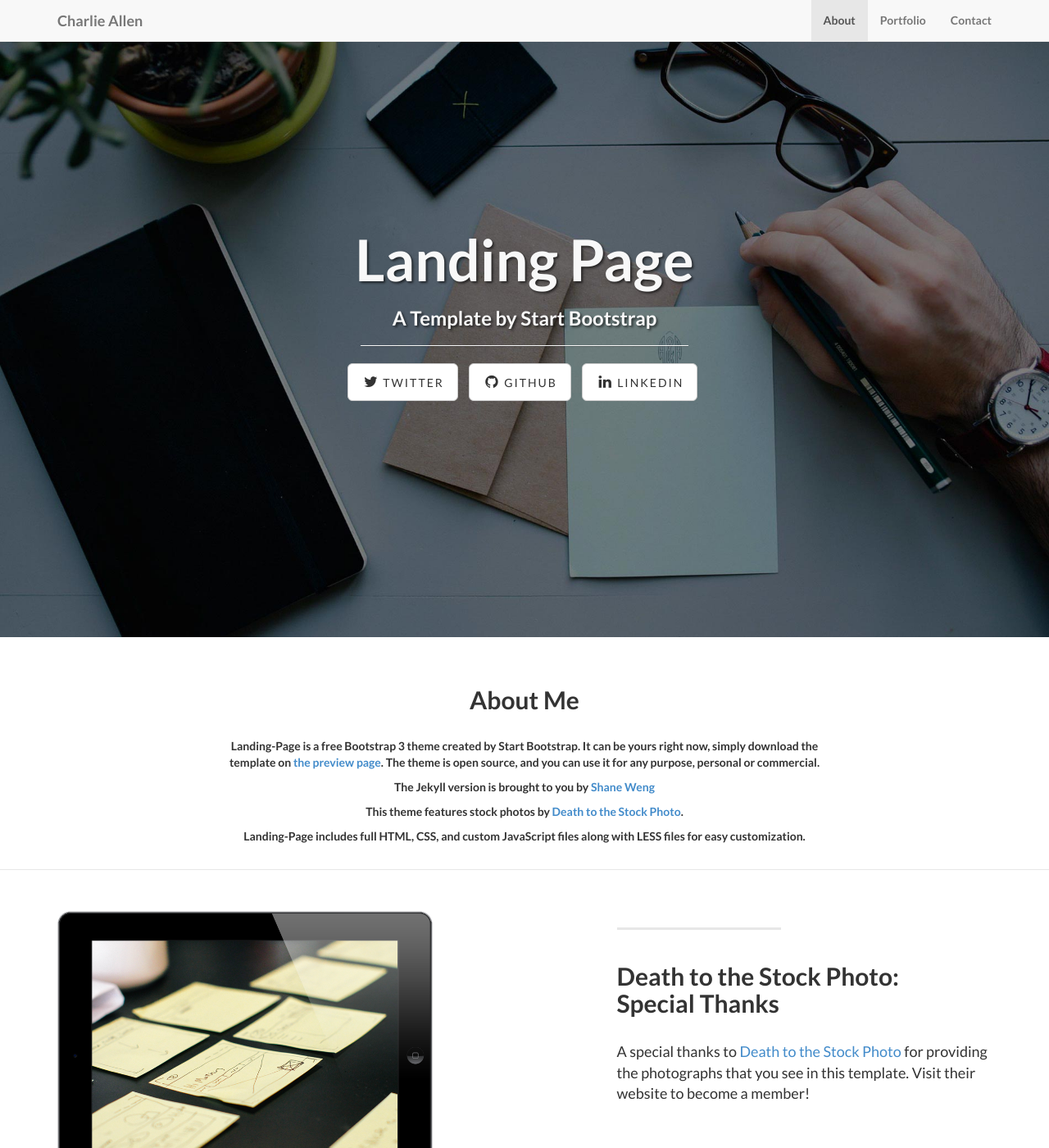
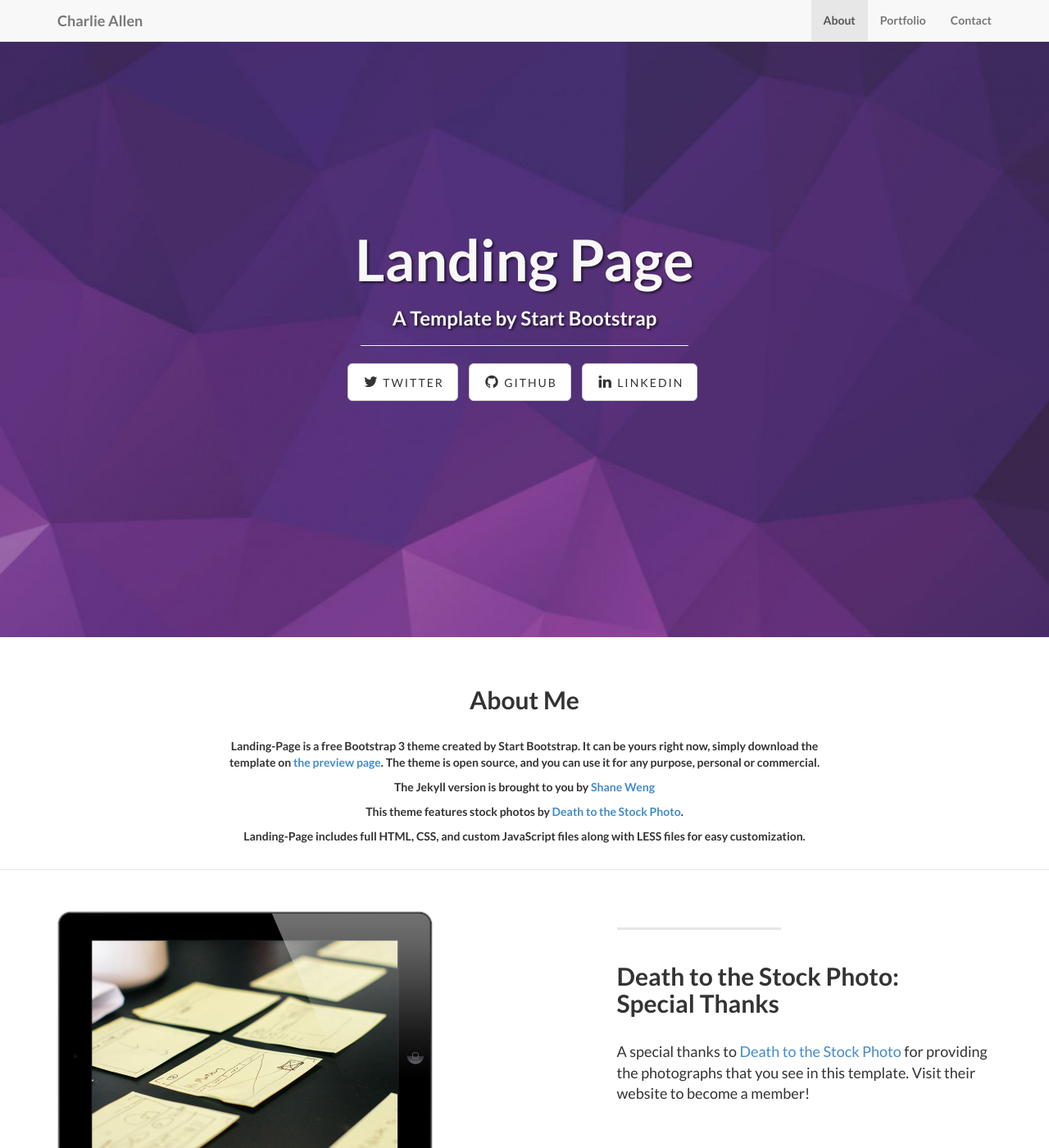
Before and after one commit to CharlieAllen/CharlieAllen.github.io, a Jekyll site: the page built from index.html, in a window 1280 px wide and 1400 px high. Shown: the whole window at 82% size. Built offline with Jekyll 4.4.1, drawn with Linux system fonts in a browser that asks for light colours.

Commit message:
background image changed

```diff
--- a/css/landing-page.css
+++ b/css/landing-page.css
@@ -31,7 +31,7 @@
     padding-bottom: 50px;
     text-align: center;
     color: #f8f8f8;
-    background: url(../img/intro-bg.jpg) no-repeat center center;
+    background: url(/purple.jpg) no-repeat center center;
     background-size: cover;
 }
 
@@ -112,7 +112,7 @@
 .banner {
     padding: 100px 0;
     color: #f8f8f8;
-    background: url(../img/banner-bg.jpg) no-repeat center center;
+    background: url(/purple.jpg) no-repeat center center;
     background-size: cover;
 }
 
```
